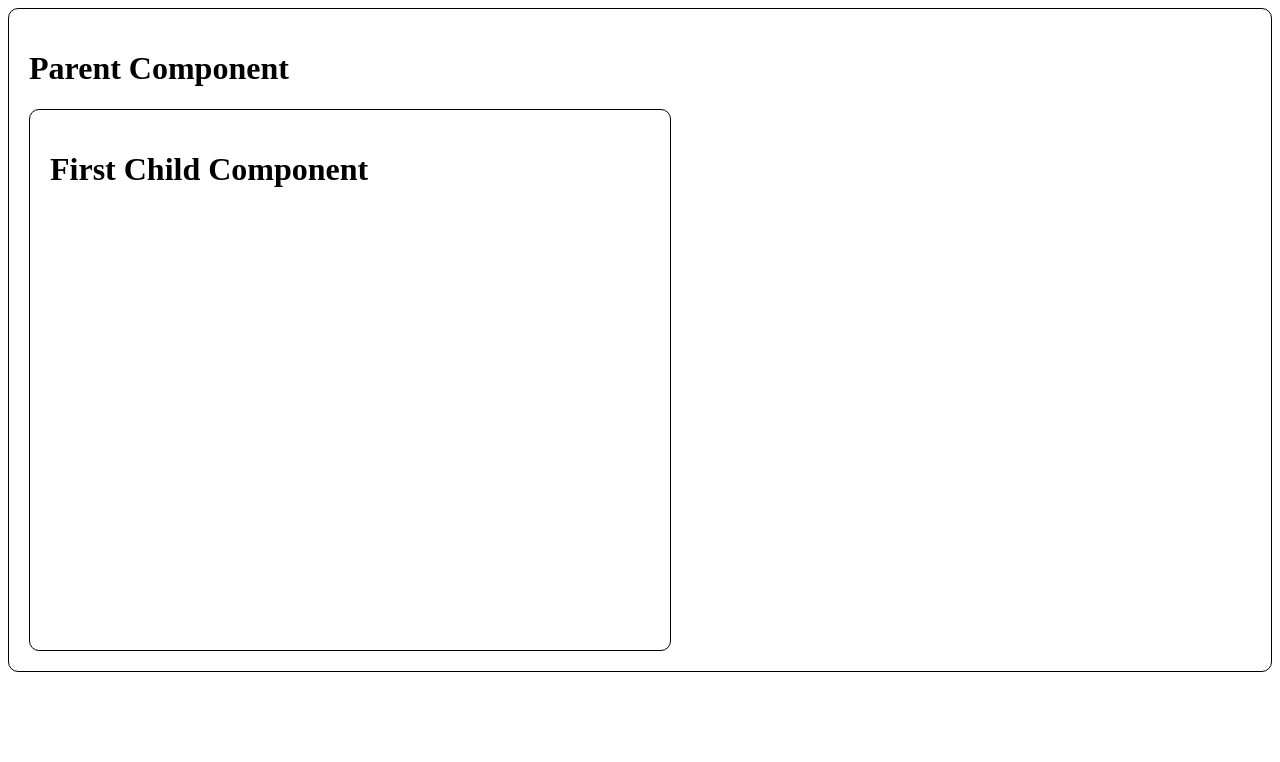
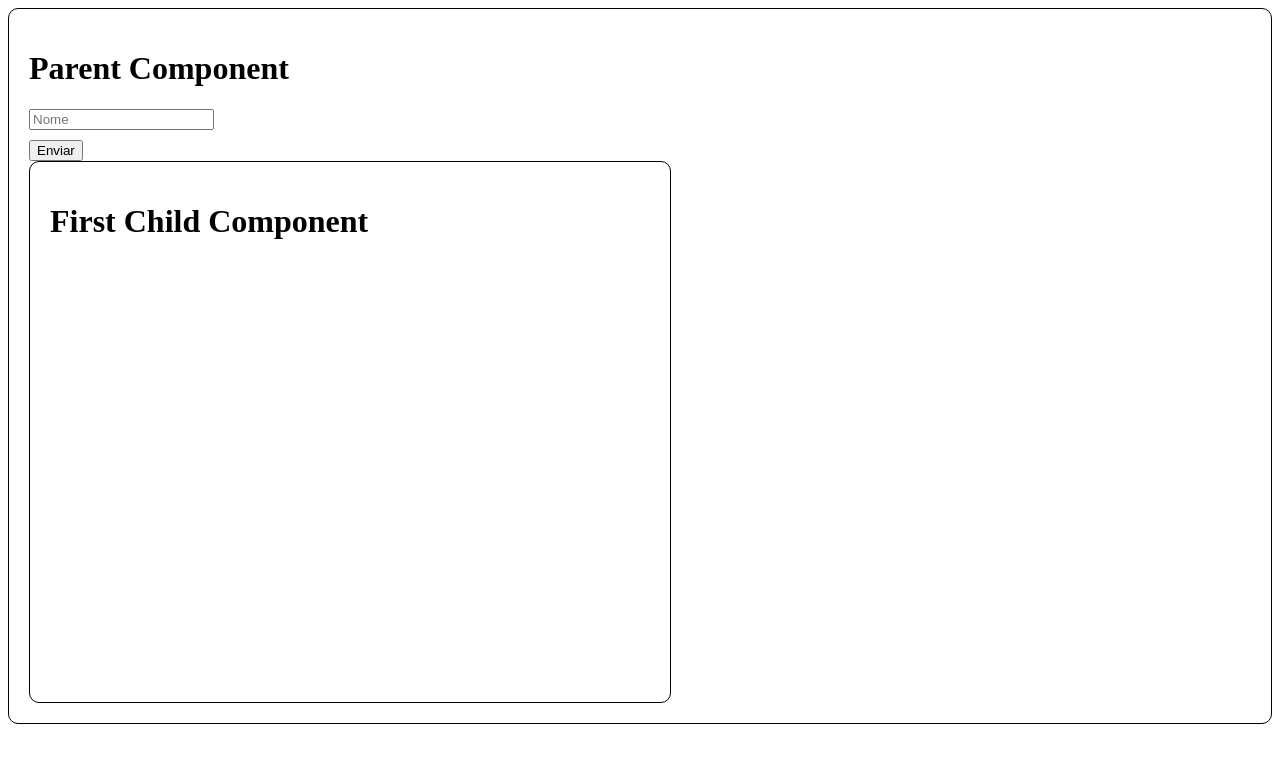
Before and after one commit to carolvasc/ng-components-communication, an Angular app: page / in a window 1280 px wide. Shown: the top 762 px of the page. Built offline with nearby package versions, Linux system fonts and the light colour scheme.

Commit message:
Primeira implementação da comunicação parent to child

```diff
--- a/src/app/app.module.ts
+++ b/src/app/app.module.ts
@@ -1,4 +1,5 @@
 import { BrowserModule } from '@angular/platform-browser';
+import { ReactiveFormsModule } from '@angular/forms';
 import { NgModule } from '@angular/core';
 
 import { AppComponent } from './app.component';
@@ -12,7 +13,8 @@ import { FirstChildComponent } from './first-child/first-child.component';
     FirstChildComponent
   ],
   imports: [
-    BrowserModule
+    BrowserModule,
+    ReactiveFormsModule,
   ],
   providers: [],
   bootstrap: [AppComponent]
--- a/src/app/first-child/first-child.component.html
+++ b/src/app/first-child/first-child.component.html
@@ -1,3 +1,6 @@
 <div class="card">
   <h1>First Child Component</h1>
+  <p *ngIf="data">
+    Nome: {{data.name}}
+  </p>
 </div>
--- a/src/app/first-child/first-child.component.ts
+++ b/src/app/first-child/first-child.component.ts
@@ -1,13 +1,20 @@
-import { Component, OnInit } from '@angular/core';
+import { Component, OnInit, Input, OnChanges, SimpleChanges } from '@angular/core';
 
 @Component({
   selector: 'app-first-child',
   templateUrl: './first-child.component.html',
   styleUrls: ['./first-child.component.css']
 })
-export class FirstChildComponent implements OnInit {
+export class FirstChildComponent implements OnInit, OnChanges {
+
+  @Input() data;
 
   constructor() { }
+
+  ngOnChanges(changes: SimpleChanges) {
+    console.log(changes.data)
+
+  }
 
   ngOnInit(): void {
   }
--- a/src/app/parent/parent.component.html
+++ b/src/app/parent/parent.component.html
@@ -1,4 +1,8 @@
 <div class="card">
   <h1>Parent Component</h1>
-  <app-first-child></app-first-child>
+  <form [formGroup]="form" (ngSubmit)="onSubmit()" novalidate>
+    <input type="text" formControlName="name" placeholder="Nome" style="display: block; margin-bottom: 10px;" />
+    <button style="display: block" type="submit">Enviar</button>
+  </form>
+  <app-first-child [data]="childData"></app-first-child>
 </div>
--- a/src/app/parent/parent.component.ts
+++ b/src/app/parent/parent.component.ts
@@ -1,4 +1,5 @@
 import { Component, OnInit } from '@angular/core';
+import { FormGroup, FormBuilder, FormControl } from '@angular/forms';
 
 @Component({
   selector: 'app-parent',
@@ -7,9 +8,19 @@ import { Component, OnInit } from '@angular/core';
 })
 export class ParentComponent implements OnInit {
 
-  constructor() { }
+  form: FormGroup
+  childData;
+
+  constructor(private fb: FormBuilder) { }
 
   ngOnInit(): void {
+    this.form = new FormGroup({
+      name: this.fb.control(''),
+    })
+  }
+
+  onSubmit() {
+    this.childData = this.form.value;
   }
 
 }
```
